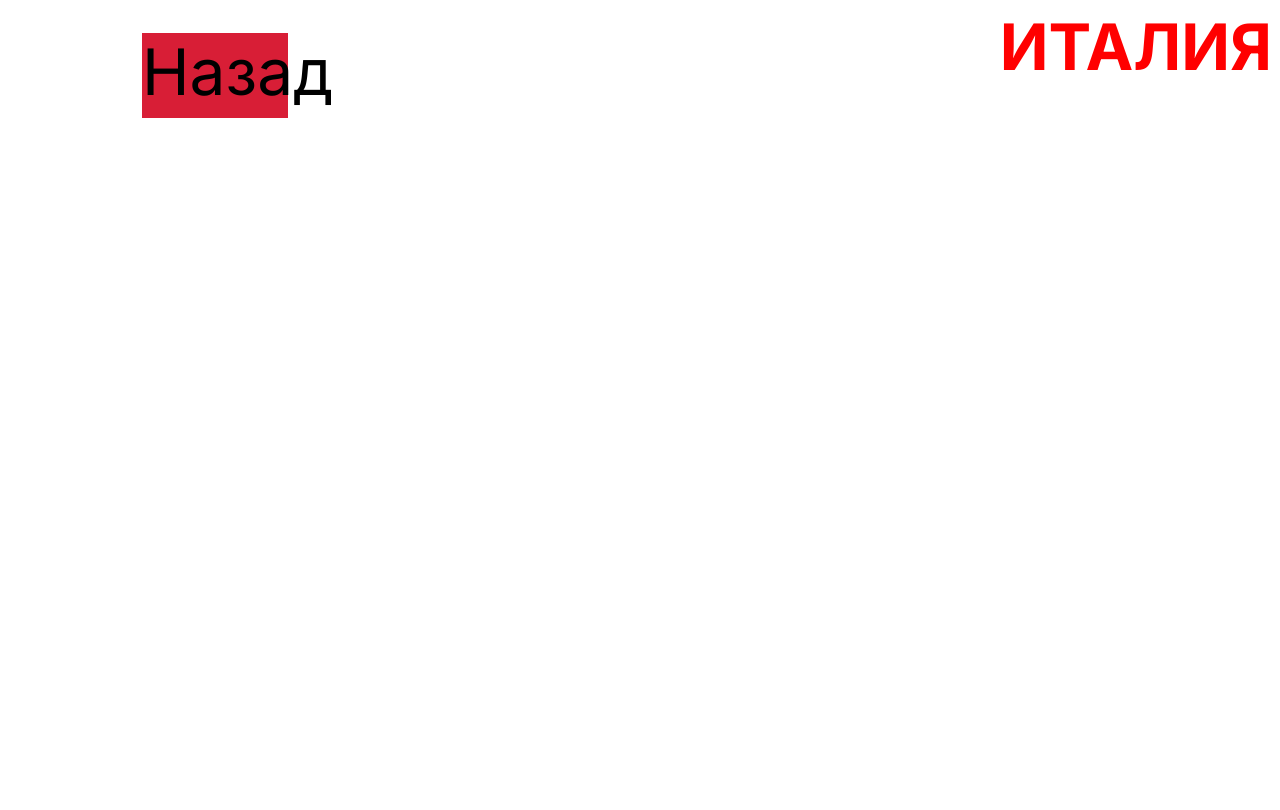
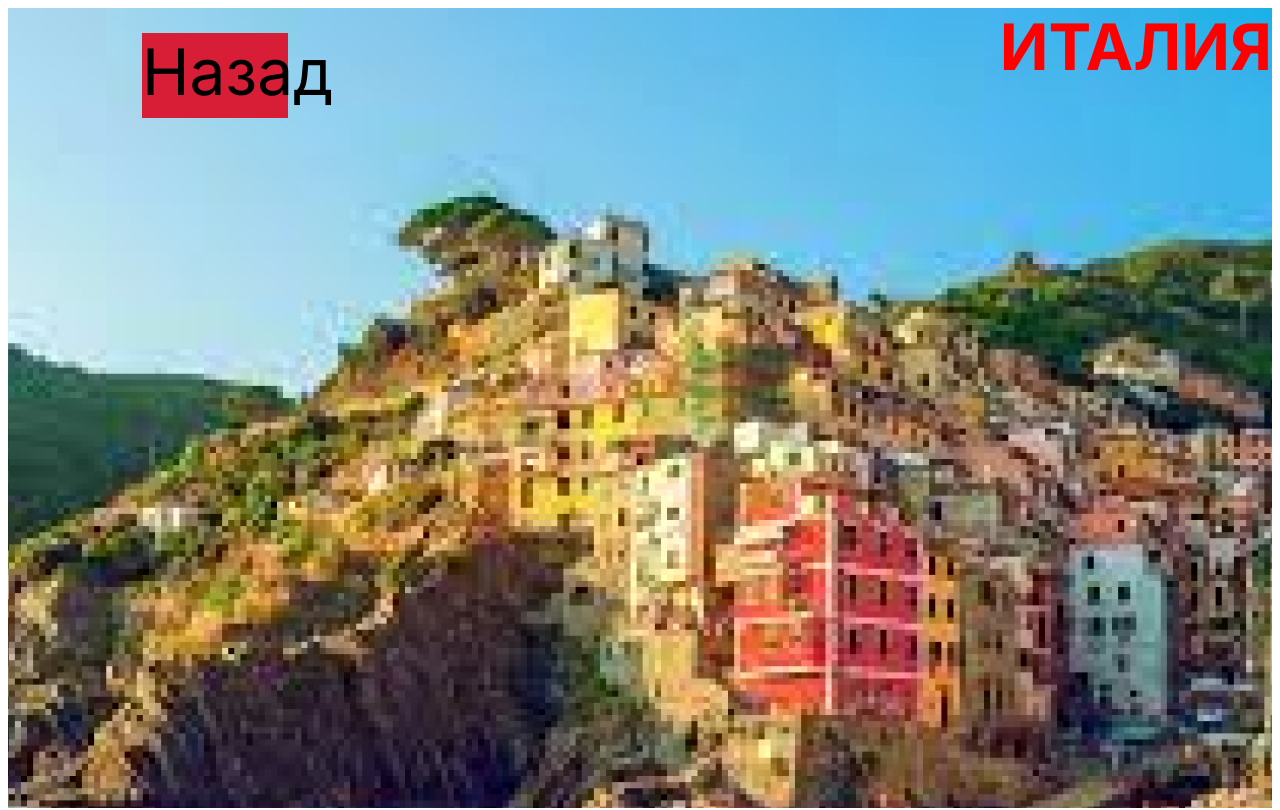
Before and after one commit to sav4ikso2/Journey, a plain HTML site: page countries/itali.html in a window 1280 px wide. Shown: the top 810 px of the page. Drawn offline with Linux system fonts and the light colour scheme.

Commit message:
Update style.css

```diff
--- a/style.css
+++ b/style.css
@@ -137,5 +137,5 @@ top: 33px;
 	background-image: url('images/image 15.jpg');
 }
 .itali{
-	background-image: utl('images/image 15.jpg');
+	background-image: url('images/image 15.jpg');
 }
```
